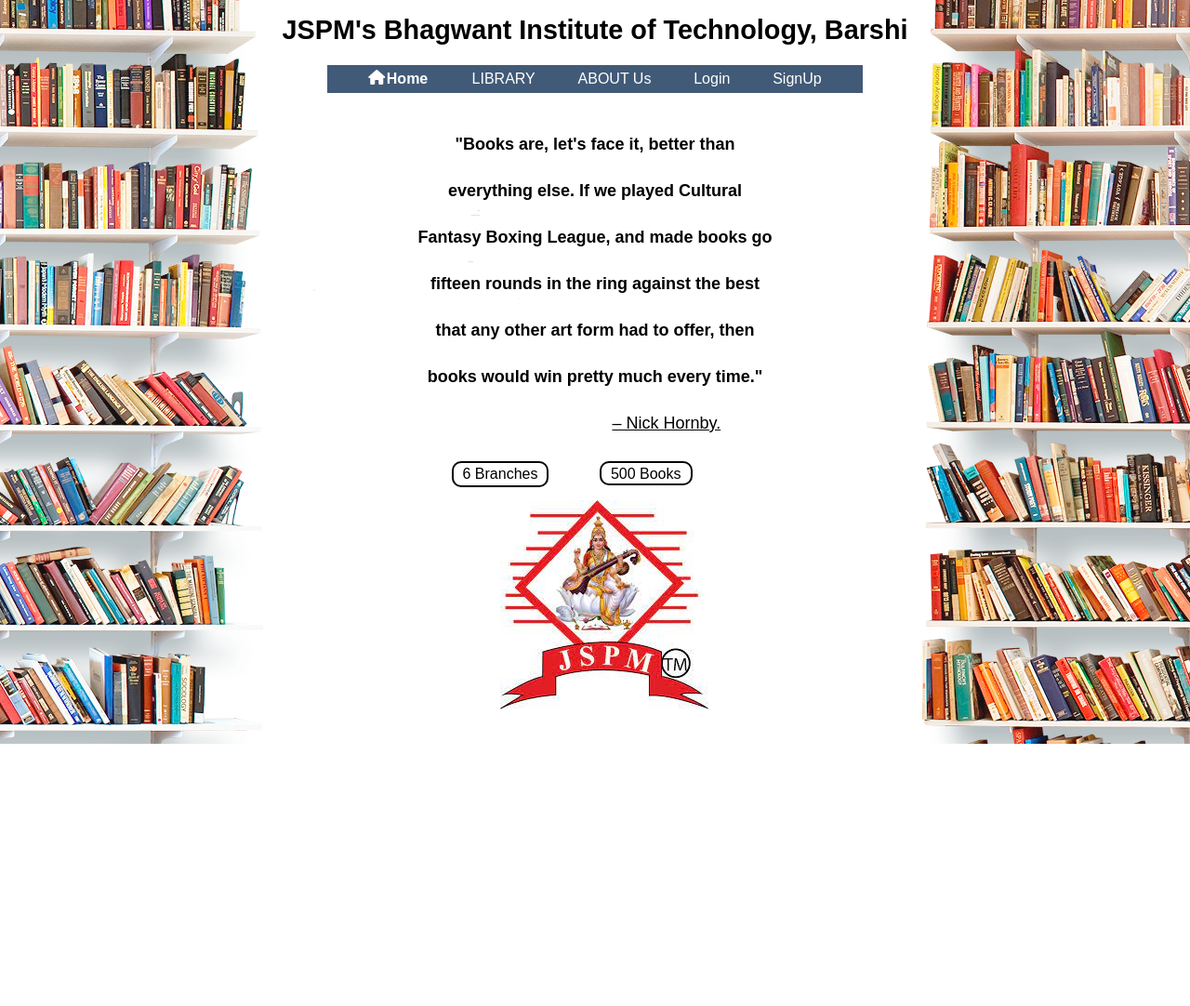
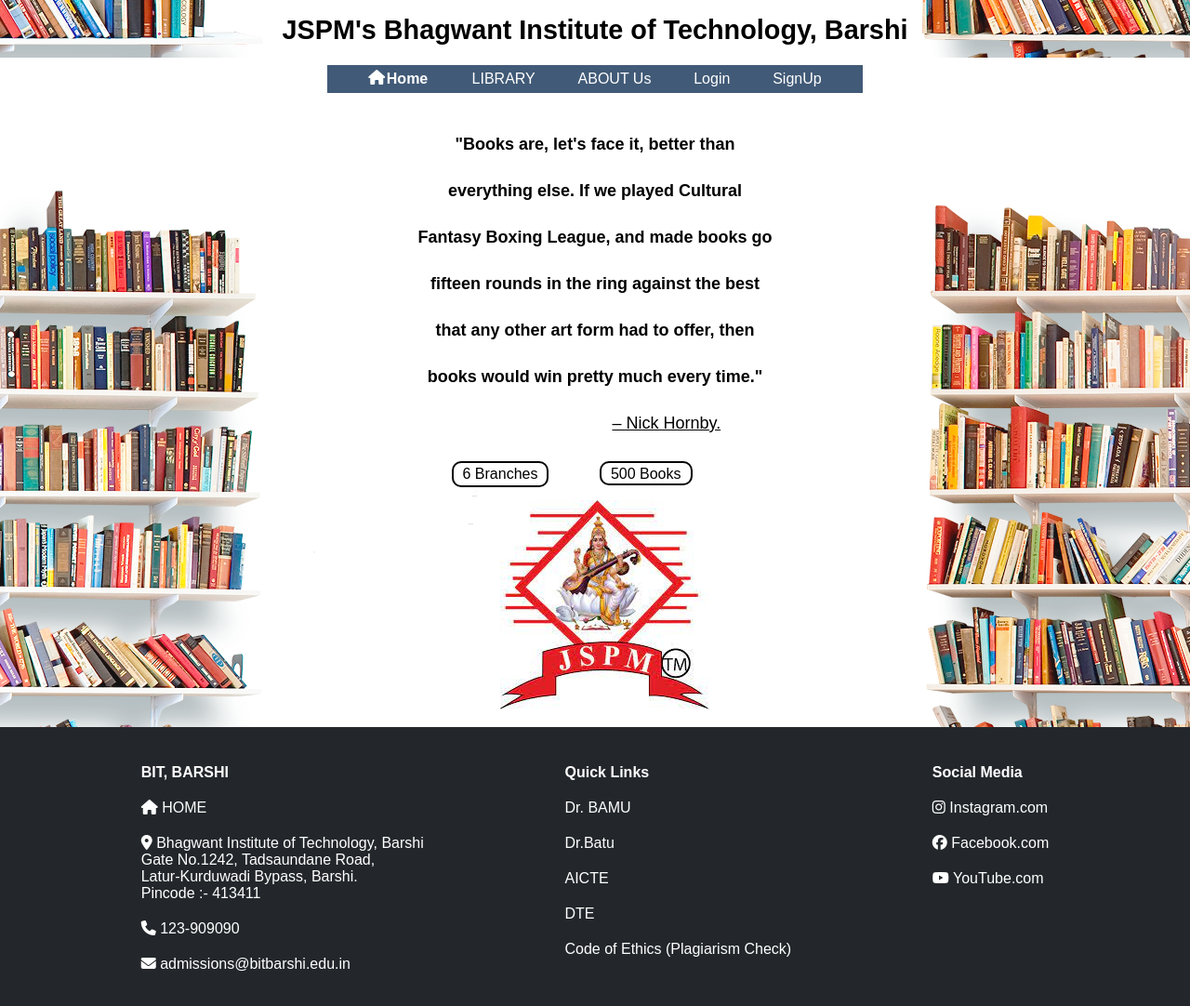
Before and after one commit to Onkar2104/Library, a plain HTML site: page index.html in a window 1280 px wide. Shown: the whole page at 93% size. Before the commit the page ends 800 px from the top, so only its background shows below. Drawn offline with Linux system fonts and the light colour scheme.

Commit message:
Footer Added

```diff
--- a/index.html
+++ b/index.html
@@ -35,5 +35,43 @@
             <img src="jspm.jpg">
         </div>
     </header>
+    <footer>
+        <div class="foot-panel">
+            <ul>
+                <p class="foot">BIT, BARSHI</p>
+                <p>
+                    <i id="fot" class="fa-solid fa-house"></i>
+                    <a id="foot-home" href="https://bitbarshi.edu.in/index.html">HOME</a></p>
+                <p>
+                    <i class="fa-solid fa-location-dot"></i>
+                    <a href="https://www.google.com/maps/place/JSPM's+Bhagwant+Institute+Of+Technology,+Barshi/@18.2636689,75.6934489,17z/data=!3m1!4b1!4m6!3m5!1s0x3bc4555f56165729:0x693d79bac2acdaa2!8m2!3d18.2636689!4d75.6960238!16s%2Fg%2F11c44ybjyd?entry=ttu">Bhagwant Institute of Technology, Barshi<br>
+                    Gate No.1242, Tadsaundane Road, <br>Latur-Kurduwadi Bypass, Barshi.<br>
+                    Pincode :- 413411</a></p>
+                <p> <i class="fa-solid fa-phone"></i>
+                    <a href="#">123-909090</a> </p>
+                <p> <i class="fa-solid fa-envelope"></i>
+                    <a href="mailto:admissions@bitbarshi.edu.in">admissions@bitbarshi.edu.in</a></p>
+            </ul>
+
+            <ul>
+                <p class="foot">Quick Links</p>
+                <p><a href="https://bamua.digitaluniversity.ac/">Dr. BAMU</a></p>
+                <p><a href="https://dbatu.ac.in/">Dr.Batu</a> </p>
+                <p><a href="https://www.aicte-india.org/">AICTE</a> </p>
+                <p><a href="https://www.dte.org.in/">DTE</a> </p>
+                <p><a href="https://smallseotools.com/plagiarism-checker/">Code of Ethics (Plagiarism Check)</a> </p>
+            </ul>
+
+            <ul>
+                <p class="foot">Social Media</p>
+                <p><i class="fa-brands fa-instagram"></i>
+                   <a href="#">Instagram.com</a> </p>
+                <p><i class="fa-brands fa-facebook"></i>
+                   <a href="#">Facebook.com</a> </p>
+                <p><i class="fa-brands fa-youtube"></i>
+                   <a href="#">YouTube.com</a> </p>
+            </ul>
+        </div>
+    </footer>
 </body>
 </html>
--- a/style.css
+++ b/style.css
@@ -62,10 +62,6 @@
     justify-content: space-evenly;
     text-decoration: none;
     margin-top: 5px;
-}
-
-.sec-navbar a{
-    /* color: white; */
 }
 
 #home{
@@ -174,3 +170,38 @@
     margin-left: 42%;
     padding-top: 20px;
 }
+
+/* Footer */
+
+footer{
+    margin-top:15px ;
+}
+.foot-panel a{
+    color: white;
+    text-decoration: none;
+}
+.foot-panel{
+    color: white;
+    background-color: rgb(35, 39, 43);
+    height:300px;
+    display: flex;
+    justify-content: space-evenly;
+}
+
+ul{
+    margin-top: 20px;
+}
+
+.foot{
+    font-weight: bold;
+}
+
+ul p{
+    display: block;
+    margin-top: 20px;
+}
+
+ul p:hover{
+    text-decoration: underline;
+    text-decoration-color: orange;
+}
```
